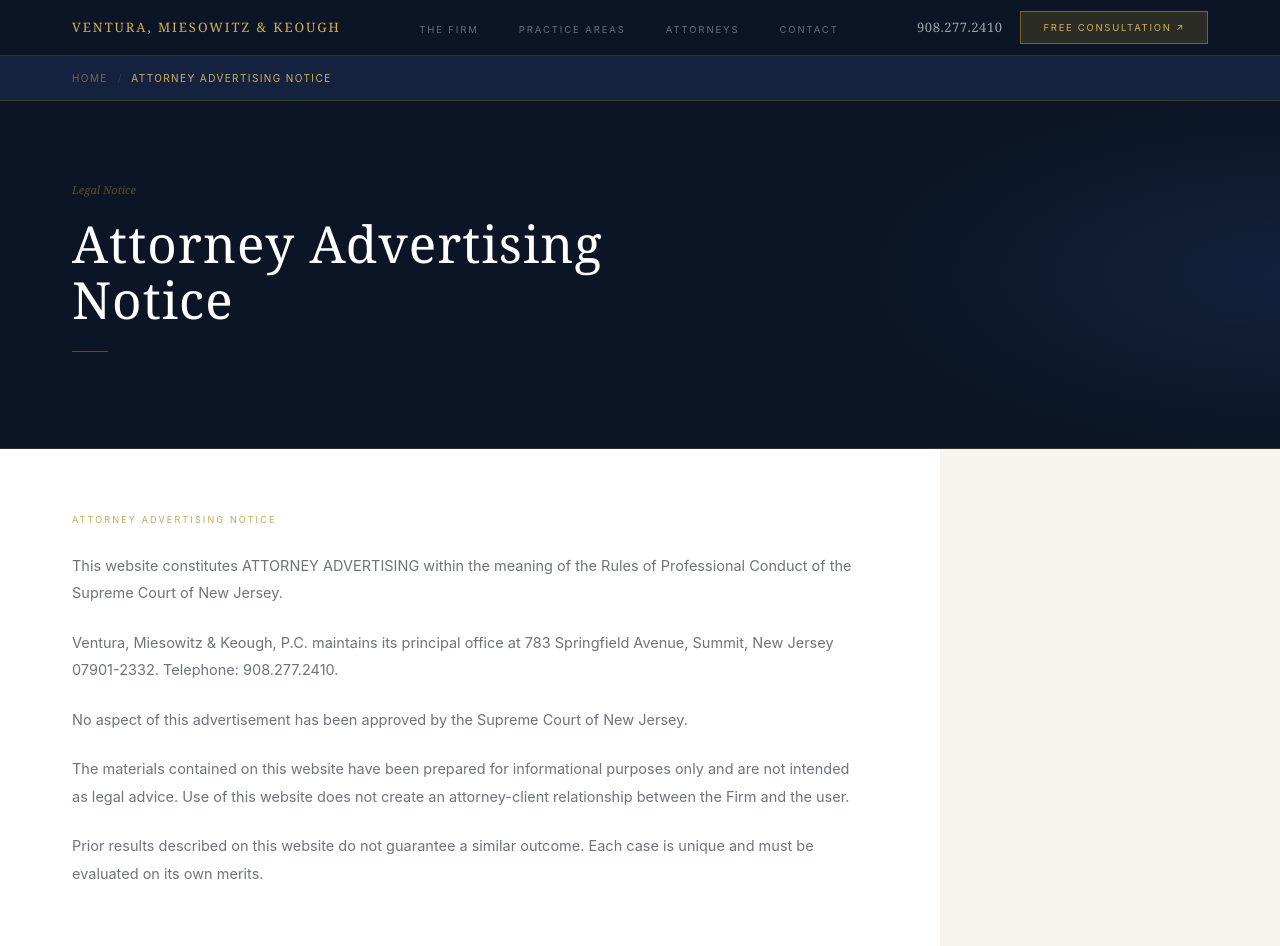
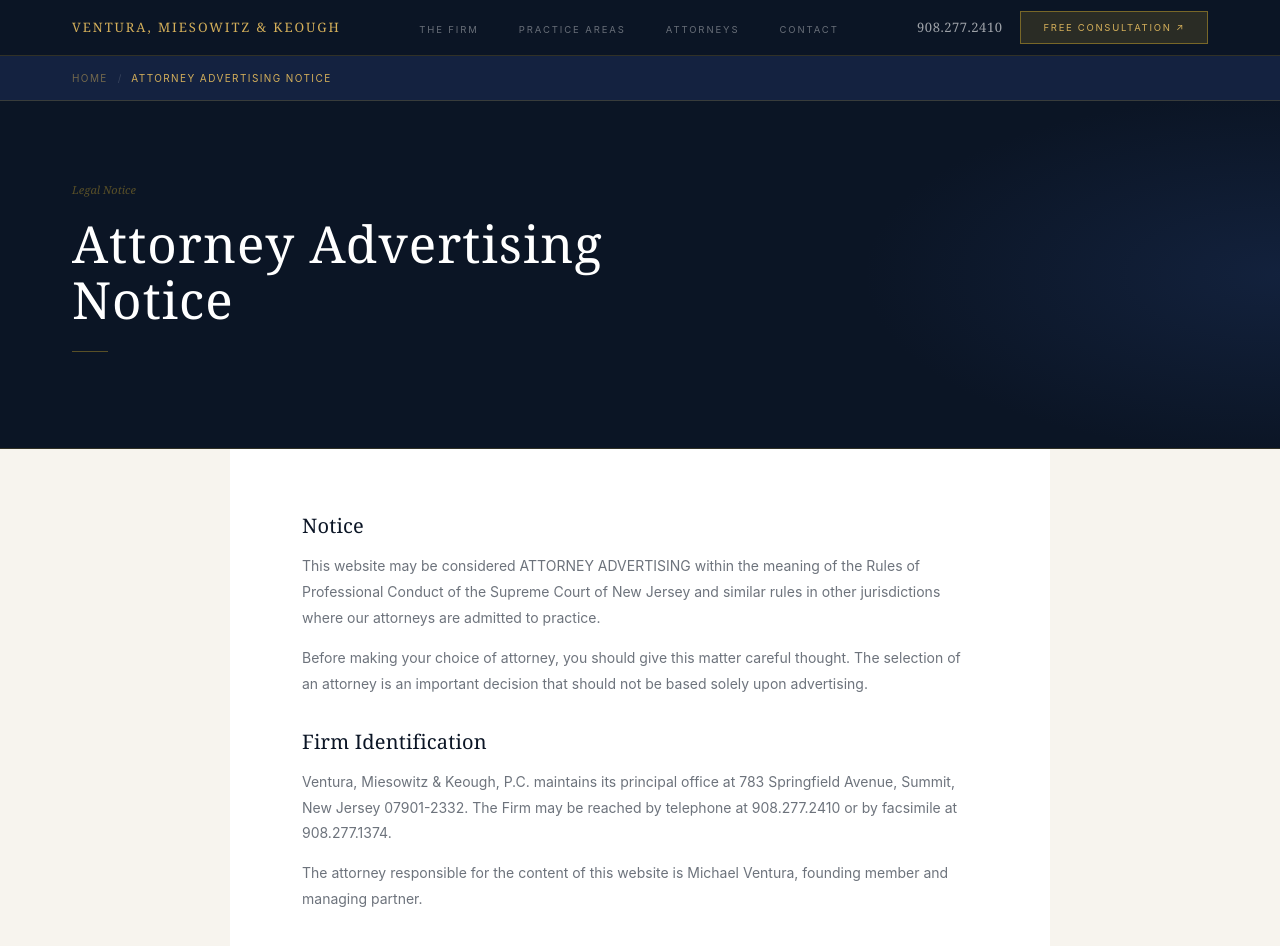
Before and after one commit to trinit-ai/summitlawyers, a React (Vite) app: page /legal/advertising in a window 1280 px wide. Shown: the top 946 px of the page. Built offline with nearby package versions, Linux system fonts and the light colour scheme; no server answers.

Commit message:
Expand legal pages: structured sections for Privacy, Disclaimer, Attorney Advertising

```diff
--- a/src/pages/Legal.jsx
+++ b/src/pages/Legal.jsx
@@ -6,35 +6,163 @@
 const PAGES = {
   privacy: {
     title: 'Privacy Policy',
-    body: [
-      `${FIRM.name} ("the Firm") respects the privacy of visitors to this website. This Privacy Policy describes the information we collect and how we use it.`,
-      'Information We Collect. We collect personal information that you voluntarily provide to us through our contact forms, including your name, email address, telephone number, and the contents of your message. We also collect non-identifying information such as browser type, device, and pages visited through standard web analytics.',
-      'How We Use Your Information. Information you submit through our contact forms is used solely to respond to your inquiry and to evaluate whether we may be able to assist you. We do not sell, rent, or trade your personal information to third parties.',
-      'Confidentiality. Information transmitted via this website may not be secure. Please do not include confidential or sensitive information in any inquiry submitted through this site until an attorney-client relationship has been formally established.',
-      'Cookies. This site may use cookies for basic functionality and analytics. You may disable cookies in your browser settings, though some features may not function correctly as a result.',
-      'Third-Party Services. We may use third-party services such as form processors, analytics providers, and hosting platforms. These services have their own privacy policies governing their handling of data.',
-      `Contact. For questions about this Privacy Policy, contact us at ${FIRM.email} or ${FIRM.phone}.`,
+    sections: [
+      {
+        h: 'Introduction',
+        p: [
+          `${FIRM.name} ("the Firm," "we," "us," or "our") respects the privacy of visitors to this website. This Privacy Policy describes the categories of information we collect, how we use that information, the limited circumstances in which we share it, and the choices available to you.`,
+          'By accessing or using this website, you consent to the collection and use of your information as described in this Policy. If you do not agree with the terms of this Policy, please do not use this website.',
+        ],
+      },
+      {
+        h: 'Information We Collect',
+        p: [
+          'Information You Provide. We collect personal information that you voluntarily submit through our contact forms or by emailing us directly. This typically includes your name, email address, telephone number, the nature of the matter you are inquiring about, and the contents of your message.',
+          'Information Collected Automatically. When you visit our website, we may automatically collect certain non-identifying technical information through standard web analytics tools. This may include your browser type and version, device type, operating system, the pages you visit, the time and date of your visit, the referring website, and aggregated visitor statistics.',
+          'Cookies and Similar Technologies. This website may use cookies and similar technologies for basic site functionality, performance monitoring, and analytics. You may disable cookies in your browser settings, though doing so may affect the functionality of certain features.',
+        ],
+      },
+      {
+        h: 'How We Use Your Information',
+        p: [
+          'Information you submit through our contact forms is used solely to respond to your inquiry, to evaluate whether we may be able to assist you, and to communicate with you about your potential matter. We do not sell, rent, lease, or trade your personal information to third parties for marketing purposes.',
+          'We may use aggregated, non-identifying information to understand how visitors use our website, to improve the content and functionality of the site, and to inform future updates.',
+        ],
+      },
+      {
+        h: 'Disclosure of Information',
+        p: [
+          'We do not disclose your personal information to third parties except in the following limited circumstances: (i) to service providers who assist us in operating our website, communicating with clients, or delivering email — and only to the extent necessary for them to perform those services on our behalf; (ii) when required by law, court order, or legal process; (iii) when necessary to protect the rights, property, or safety of the Firm, our clients, or others; and (iv) in connection with the sale, merger, or transfer of all or a substantial portion of the Firm.',
+        ],
+      },
+      {
+        h: 'Confidentiality and Email Security',
+        p: [
+          'Information transmitted via the internet, including email and web forms, is not guaranteed to be secure. Please do not include confidential, privileged, or highly sensitive information in any inquiry submitted through this website until an attorney-client relationship has been formally established in writing.',
+          'Submitting an inquiry through this website does not create an attorney-client relationship between you and the Firm.',
+        ],
+      },
+      {
+        h: 'Third-Party Services and Links',
+        p: [
+          'This website may contain links to third-party websites operated by parties not affiliated with the Firm. We are not responsible for the privacy practices or the content of any third-party websites. We encourage you to review the privacy policies of any third-party sites you visit.',
+          'We may use third-party services such as form processors, analytics providers, hosting platforms, and email delivery services. These providers have their own privacy policies governing their handling of data.',
+        ],
+      },
+      {
+        h: 'Children\'s Privacy',
+        p: [
+          'This website is not directed to children under the age of thirteen, and we do not knowingly collect personal information from children. If you believe we have inadvertently collected information from a child, please contact us so that we can take appropriate action.',
+        ],
+      },
+      {
+        h: 'Changes to This Policy',
+        p: [
+          'We may update this Privacy Policy from time to time to reflect changes in our practices or for other operational, legal, or regulatory reasons. The most current version will always be posted on this page. We encourage you to review this Policy periodically.',
+        ],
+      },
+      {
+        h: 'Contact Us',
+        p: [
+          `If you have any questions about this Privacy Policy or about how we handle your information, please contact us at ${FIRM.email}, by telephone at ${FIRM.phone}, or by mail at ${FIRM.address.street}, ${FIRM.address.city}, ${FIRM.address.state} ${FIRM.address.zip}.`,
+        ],
+      },
     ],
   },
+
   disclaimer: {
     title: 'Disclaimer',
-    body: [
-      'The information contained on this website is provided for general informational purposes only and should not be construed as legal advice on any matter.',
-      'No Attorney-Client Relationship. The transmission and receipt of information from this website, in whole or in part, or communication via email or contact form does not constitute or create an attorney-client relationship between this firm and any recipient. You should not act, or refrain from acting, based upon any information available through this website without seeking professional legal counsel.',
-      `Prior Results. Any references to prior case results, verdicts, or settlements on this site do not guarantee or predict a similar outcome in any future matter. Each legal matter is unique and must be evaluated on its own merits.`,
-      'Confidential Information. Please do not send any confidential or time-sensitive information to the Firm through this website until an attorney-client relationship has been established in writing.',
-      'Jurisdiction. The attorneys of the Firm are licensed to practice in the State of New Jersey, with selected attorneys also admitted in New York. Information on this site is intended for prospective clients located in jurisdictions where the Firm is authorized to practice.',
-      'External Links. This website may contain links to third-party websites. The Firm is not responsible for the content or privacy practices of any external sites.',
+    sections: [
+      {
+        h: 'General Information Only',
+        p: [
+          'The information contained on this website is provided for general informational purposes only. It is not intended to be, and should not be construed as, legal advice on any specific matter. The information on this website is not a substitute for professional legal advice from a licensed attorney who is familiar with the particular facts and circumstances of your situation.',
+          'You should not act, or refrain from acting, based on any information found on this website without first seeking appropriate professional legal counsel.',
+        ],
+      },
+      {
+        h: 'No Attorney-Client Relationship',
+        p: [
+          `The transmission and receipt of information from this website — whether by viewing the site, sending or receiving email, or submitting an inquiry through any contact form — does not constitute or create an attorney-client relationship between ${FIRM.name} and any recipient. An attorney-client relationship is established only after the Firm has agreed in writing to represent a client and the client has signed a written engagement agreement.`,
+          'Until that formal relationship has been established, no information you transmit to the Firm should be considered confidential or privileged. Please do not send any confidential or time-sensitive information through this website.',
+        ],
+      },
+      {
+        h: 'Prior Results',
+        p: [
+          'Any references on this website to prior case results, verdicts, settlements, awards, or recoveries are provided for illustrative purposes only. Prior results do not guarantee or predict a similar outcome in any future matter. Each legal matter is unique and must be evaluated on its own merits, on the basis of its own facts, and within the framework of the applicable law at the time the matter arises.',
+          'Outcomes in legal matters are inherently uncertain and depend on numerous factors, many of which are outside the control of any attorney or law firm.',
+        ],
+      },
+      {
+        h: 'Jurisdictional Limitations',
+        p: [
+          'The attorneys of the Firm are licensed to practice law in the State of New Jersey, and certain attorneys are also admitted to practice in the State of New York and in the United States District Court for the District of New Jersey. The information on this website is intended for prospective clients located in jurisdictions where the Firm and its attorneys are authorized to practice.',
+          'Nothing on this website is intended to constitute, and should not be construed as, the practice of law or the offering of legal services in any jurisdiction in which the Firm or its individual attorneys are not authorized to practice.',
+        ],
+      },
+      {
+        h: 'Accuracy and Currency of Information',
+        p: [
+          'While we make reasonable efforts to ensure that the information contained on this website is accurate and current, we make no representations or warranties of any kind, express or implied, about the completeness, accuracy, reliability, or suitability of the information for any particular purpose. The law changes frequently, and the information on this website may not reflect the most current legal developments.',
+        ],
+      },
+      {
+        h: 'External Links',
+        p: [
+          'This website may contain links to third-party websites that are not maintained or controlled by the Firm. The Firm is not responsible for the content, accuracy, or privacy practices of any linked site. The inclusion of any link does not constitute an endorsement of the linked site or its content by the Firm.',
+        ],
+      },
+      {
+        h: 'Limitation of Liability',
+        p: [
+          'In no event shall the Firm or its attorneys be liable for any direct, indirect, incidental, consequential, or punitive damages arising out of your access to, use of, or inability to use this website or any information contained on it.',
+        ],
+      },
     ],
   },
+
   advertising: {
     title: 'Attorney Advertising Notice',
-    body: [
-      'This website constitutes ATTORNEY ADVERTISING within the meaning of the Rules of Professional Conduct of the Supreme Court of New Jersey.',
-      `${FIRM.name} maintains its principal office at ${FIRM.address.street}, ${FIRM.address.city}, ${FIRM.address.state} ${FIRM.address.zip}. Telephone: ${FIRM.phone}.`,
-      'No aspect of this advertisement has been approved by the Supreme Court of New Jersey.',
-      'The materials contained on this website have been prepared for informational purposes only and are not intended as legal advice. Use of this website does not create an attorney-client relationship between the Firm and the user.',
-      'Prior results described on this website do not guarantee a similar outcome. Each case is unique and must be evaluated on its own merits.',
+    sections: [
+      {
+        h: 'Notice',
+        p: [
+          'This website may be considered ATTORNEY ADVERTISING within the meaning of the Rules of Professional Conduct of the Supreme Court of New Jersey and similar rules in other jurisdictions where our attorneys are admitted to practice.',
+          'Before making your choice of attorney, you should give this matter careful thought. The selection of an attorney is an important decision that should not be based solely upon advertising.',
+        ],
+      },
+      {
+        h: 'Firm Identification',
+        p: [
+          `${FIRM.name} maintains its principal office at ${FIRM.address.street}, ${FIRM.address.city}, ${FIRM.address.state} ${FIRM.address.zip}. The Firm may be reached by telephone at ${FIRM.phone} or by facsimile at ${FIRM.fax}.`,
+          'The attorney responsible for the content of this website is Michael Ventura, founding member and managing partner.',
+        ],
+      },
+      {
+        h: 'No Approval by Court',
+        p: [
+          'No aspect of this advertisement has been approved by the Supreme Court of New Jersey or by any other court or governmental authority. Any awards, recognitions, or comparative ratings referenced on this website have not been approved by the Supreme Court of New Jersey.',
+        ],
+      },
+      {
+        h: 'Informational Purposes',
+        p: [
+          'The materials contained on this website have been prepared for informational purposes only and are not intended as legal advice. Use of this website does not create an attorney-client relationship between you and the Firm. Prospective clients should not act or rely on information presented here without first seeking the advice of a licensed attorney concerning the specific facts of their matter.',
+        ],
+      },
+      {
+        h: 'Prior Results',
+        p: [
+          'Any reference on this website to prior results obtained on behalf of clients is intended only to illustrate the types of matters the Firm has handled. Prior results do not guarantee a similar outcome in any future matter. Each case is different and must be evaluated on its own facts.',
+        ],
+      },
+      {
+        h: 'Free Consultation',
+        p: [
+          `${FIRM.name} offers an initial consultation at no charge. To schedule a consultation, please call ${FIRM.phone} or use the contact form on this website. Evening and weekend appointments are available by arrangement, and we are available to travel to clients who are unable to come to our office.`,
+        ],
+      },
     ],
   },
 }
@@ -53,10 +181,14 @@
         <div className="practice-hero-title">{page.title}</div>
         <div className="practice-hero-rule"></div>
       </div>
-      <div className="detail-main">
-        <div className="detail-content" style={{ borderRight: 'none' }}>
-          <div className="section-label">{page.title}</div>
-          {page.body.map((p, i) => <p key={i}>{p}</p>)}
+      <div className="detail-main" style={{ gridTemplateColumns: '1fr' }}>
+        <div className="detail-content" style={{ borderRight: 'none', maxWidth: 820, margin: '0 auto' }}>
+          {page.sections.map((s, i) => (
+            <div key={i} className="legal-section">
+              <h2>{s.h}</h2>
+              {s.p.map((para, j) => <p key={j}>{para}</p>)}
+            </div>
+          ))}
           <ClosingCard />
         </div>
       </div>
--- a/src/styles/global.css
+++ b/src/styles/global.css
@@ -1161,6 +1161,24 @@
   line-height: 1;
   z-index: 0;
 }
+
+/* ── LEGAL PAGE ── */
+.legal-section { margin-bottom: 32px; }
+.legal-section h2 {
+  font-family: var(--f-serif);
+  font-size: 20px;
+  font-weight: 400;
+  color: var(--midnight);
+  margin-bottom: 14px;
+  letter-spacing: 0.01em;
+}
+.legal-section p {
+  font-size: 14px;
+  color: rgba(11,21,37,0.6);
+  line-height: 1.85;
+  margin-bottom: 14px;
+}
+.legal-section p:last-child { margin-bottom: 0; }
 
 /* ── CLOSING ORNAMENT ── */
 .closing-card {
```
